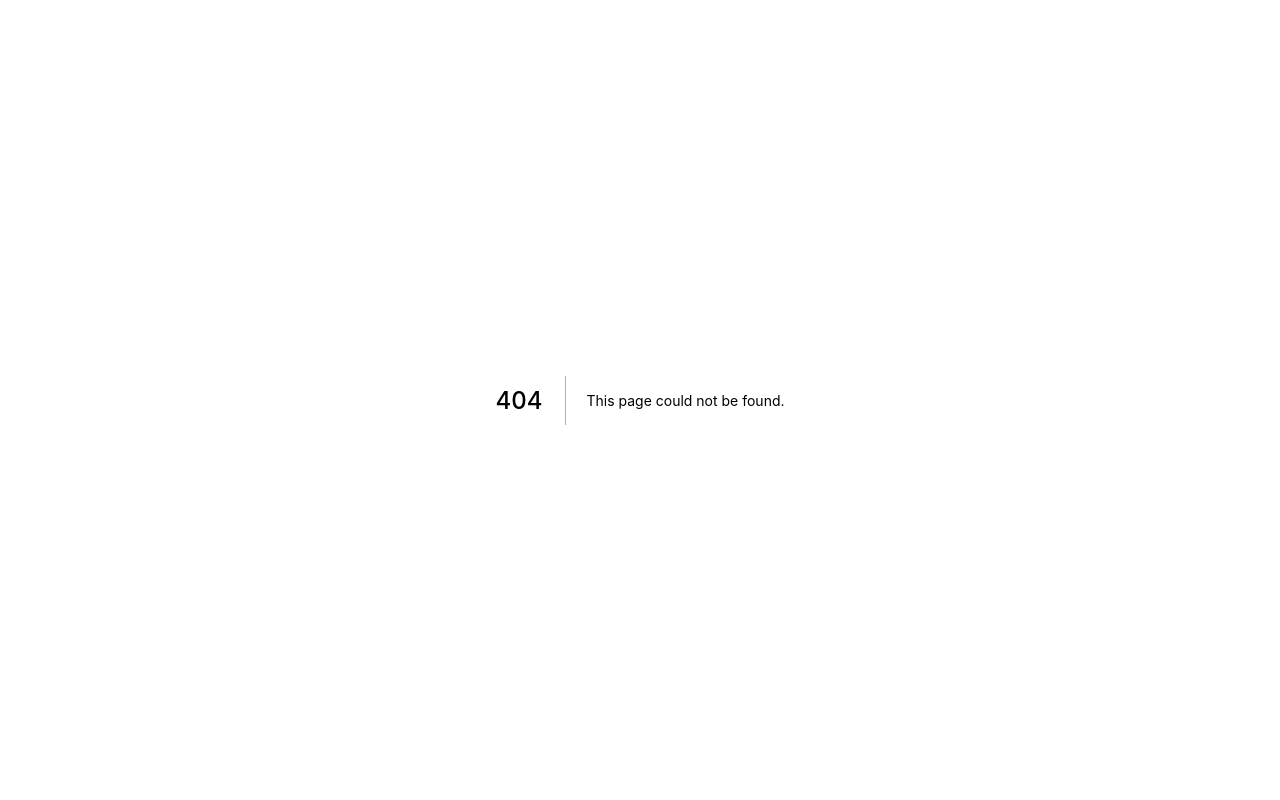
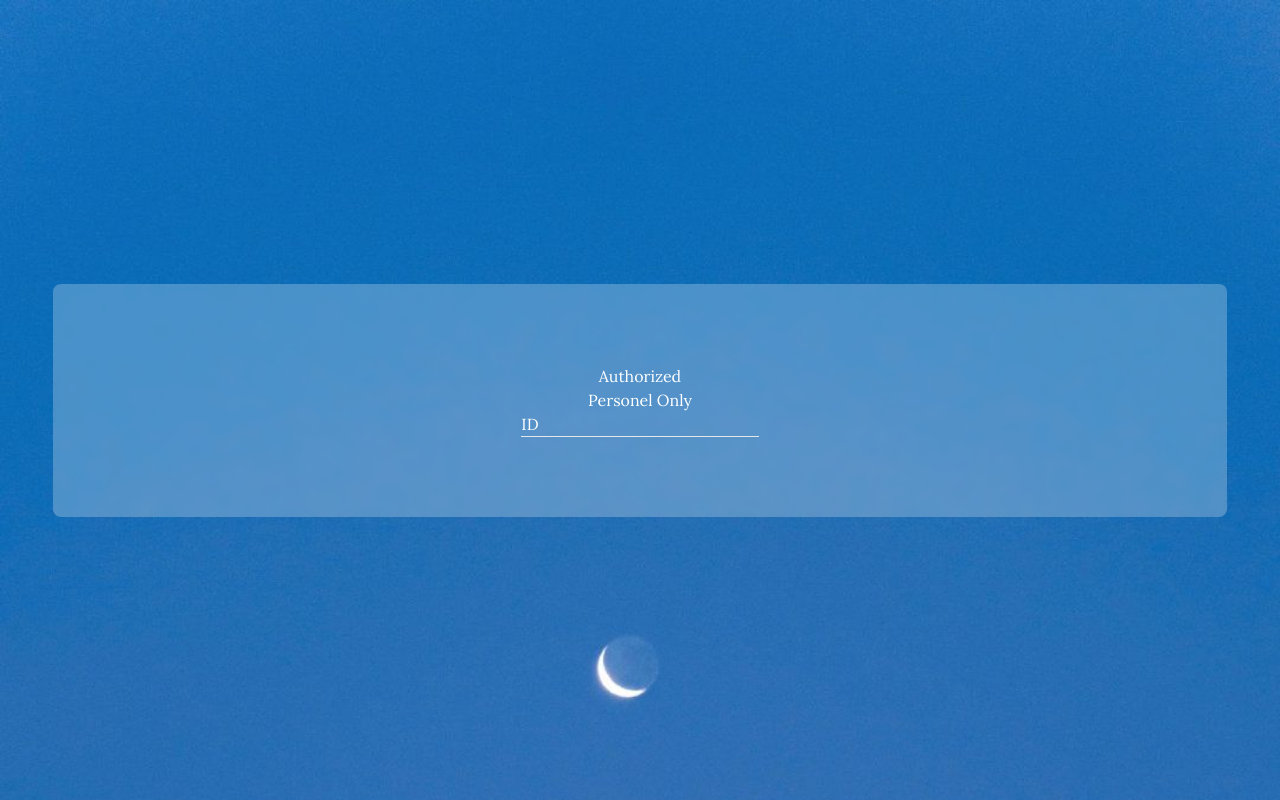
Before and after one commit to Wonjuny0804/my-blog, a Next.js app: page /login in a window 1280 px wide. Before the commit this address had no page. Built offline with nearby package versions, Linux system fonts and the light colour scheme.

Commit message:
Create Login page and creat components like Login, TextInput

```diff
--- /dev/null
+++ b/components/auth/Login/Login.tsx
@@ -0,0 +1,18 @@
+import React, { FC, useState } from "react";
+import TextInput from "../../common/Inputs/TextInput/TextInput";
+
+const Login: FC = () => {
+	const [id, setId] = useState<string>("");
+	const [password, setPassword] = useState<string>("");
+
+	return (
+		<div className="bg-modal-bg backdrop-blur-sm w-11/12 rounded-lg py-20 flex flex-col items-center">
+			<h2 className="text-white text-center">
+				Authorized <br /> Personel Only
+			</h2>
+			<TextInput inputValue={id} label="ID" setInputValue={setId} />
+		</div>
+	);
+};
+
+export default Login;
--- /dev/null
+++ b/components/auth/Login/LoginMoal.tsx
@@ -0,0 +1,20 @@
+import React from "react";
+import ReactDOM from "react-dom";
+import { Login } from "..";
+
+const LoginMoal = () => {
+	return (
+		<>
+			{ReactDOM.createPortal(
+				<div className="absolute top-0 bg-transparent w-screen h-screen flex justify-center items-center">
+					<section className="">
+						<Login />
+					</section>
+				</div>,
+				document.body,
+			)}
+		</>
+	);
+};
+
+export default LoginMoal;
--- /dev/null
+++ b/components/common/Inputs/TextInput/TextInput.tsx
@@ -0,0 +1,29 @@
+import React, { FC, useCallback } from "react";
+
+interface Props {
+	label?: string;
+	inputValue: string;
+	setInputValue: React.Dispatch<React.SetStateAction<string>>;
+}
+
+const TextInput: FC<Props> = ({ inputValue, setInputValue, label }) => {
+	const handleInputChange = useCallback((e) => {
+		setInputValue(e.target.value);
+	}, []);
+	return (
+		<div className="border-b flex gap-2">
+			<label className={`text-white`} htmlFor={label || "textInput"}>
+				{label || "Default"}
+			</label>
+			<input
+				id={label || "textInput"}
+				type="text"
+				value={inputValue}
+				onChange={handleInputChange}
+				className={`bg-transparent text-white`}
+			/>
+		</div>
+	);
+};
+
+export default TextInput;
--- a/components/common/NavMenu/NavMenu.tsx
+++ b/components/common/NavMenu/NavMenu.tsx
@@ -3,8 +3,12 @@ import { MenuIcon } from "@heroicons/react/outline";
 import { Menu } from "@headlessui/react";
 import menus from "../../../core/data/menus";
 import Link from "next/link";
+import LoginMoal from "../../auth/Login/LoginMoal";
+import useModal from "../../../hooks/useModal";
 
 const NavMenu: FC = () => {
+	const { toggle, isShowing } = useModal();
+
 	return (
 		<Menu>
 			<Menu.Button>
@@ -12,7 +16,7 @@ const NavMenu: FC = () => {
 			</Menu.Button>
 			<Menu.Items className="flex flex-col">
 				{menus.map((menu) => (
-					<Menu.Item>
+					<Menu.Item key={menu.id}>
 						{({ active }) => (
 							<Link href={menu.href}>
 								<a className={`${active ? "bg-blue-400" : ""}`}>{menu.name}</a>
@@ -20,7 +24,16 @@ const NavMenu: FC = () => {
 						)}
 					</Menu.Item>
 				))}
+				<Menu.Item
+					onClick={() => {
+						toggle();
+						console.log("click!");
+					}}
+				>
+					<div>login</div>
+				</Menu.Item>
 			</Menu.Items>
+			{isShowing && <LoginMoal />}
 		</Menu>
 	);
 };
--- a/components/common/auth/Login/Login.tsx
+++ /dev/null
@@ -1,12 +0,0 @@
-import React, { FC } from "react";
-
-const Login: FC = () => {
-	return (
-		<div>
-			<h3>Admin Login</h3>
-			<p>this thing that you see here is only for the owner of this web</p>
-		</div>
-	);
-};
-
-export default Login;
--- a/components/common/index.tsx
+++ b/components/common/index.tsx
@@ -1,2 +1,2 @@
-export * from "./auth";
+export * from "../auth";
 export { default as Menu } from "./NavMenu/NavMenu";
--- /dev/null
+++ b/hooks/useModal.ts
@@ -0,0 +1,11 @@
+import React, { useState } from "react";
+
+const useModal = () => {
+	const [isShowing, setIsShowing] = useState<boolean>(false);
+
+	const toggle = () => setIsShowing((state) => !state);
+
+	return { isShowing, toggle };
+};
+
+export default useModal;
--- a/package.json
+++ b/package.json
@@ -29,6 +29,7 @@
     "@testing-library/react": "^12.1.2",
     "@types/node": "17.0.8",
     "@types/react": "17.0.38",
+    "@types/react-dom": "^17.0.11",
     "autoprefixer": "^10.4.2",
     "babel-loader": "^8.2.3",
     "eslint": "8.7.0",
--- /dev/null
+++ b/pages/lab/index.tsx
@@ -0,0 +1,7 @@
+import React from "react";
+
+const LabPage = () => {
+	return <div></div>;
+};
+
+export default LabPage;
--- /dev/null
+++ b/pages/login/index.tsx
@@ -0,0 +1,12 @@
+import React from "react";
+import { Login } from "../../components/auth";
+
+const index = () => {
+	return (
+		<main className="bg-mobile-bg bg-cover w-screen h-screen flex flex-col justify-center items-center relative">
+			<Login />
+		</main>
+	);
+};
+
+export default index;
--- a/tailwind.config.js
+++ b/tailwind.config.js
@@ -2,6 +2,9 @@ module.exports = {
 	content: ["./pages/**/*.{js,ts,jsx,tsx}", "./components/**/*.{js,ts,jsx,tsx}"],
 	theme: {
 		extend: {
+			colors: {
+				"modal-bg": "rgba(255, 255, 255, 0.25)",
+			},
 			backgroundImage: {
 				"mobile-bg": 'url("/assets/images/mobile-bg.jpg")',
 			},
```
Also changed, not shown: components/auth/index.tsx (renamed from components/common/auth/index.tsx), 1 other file (tests, documents, lock files or other folders).
